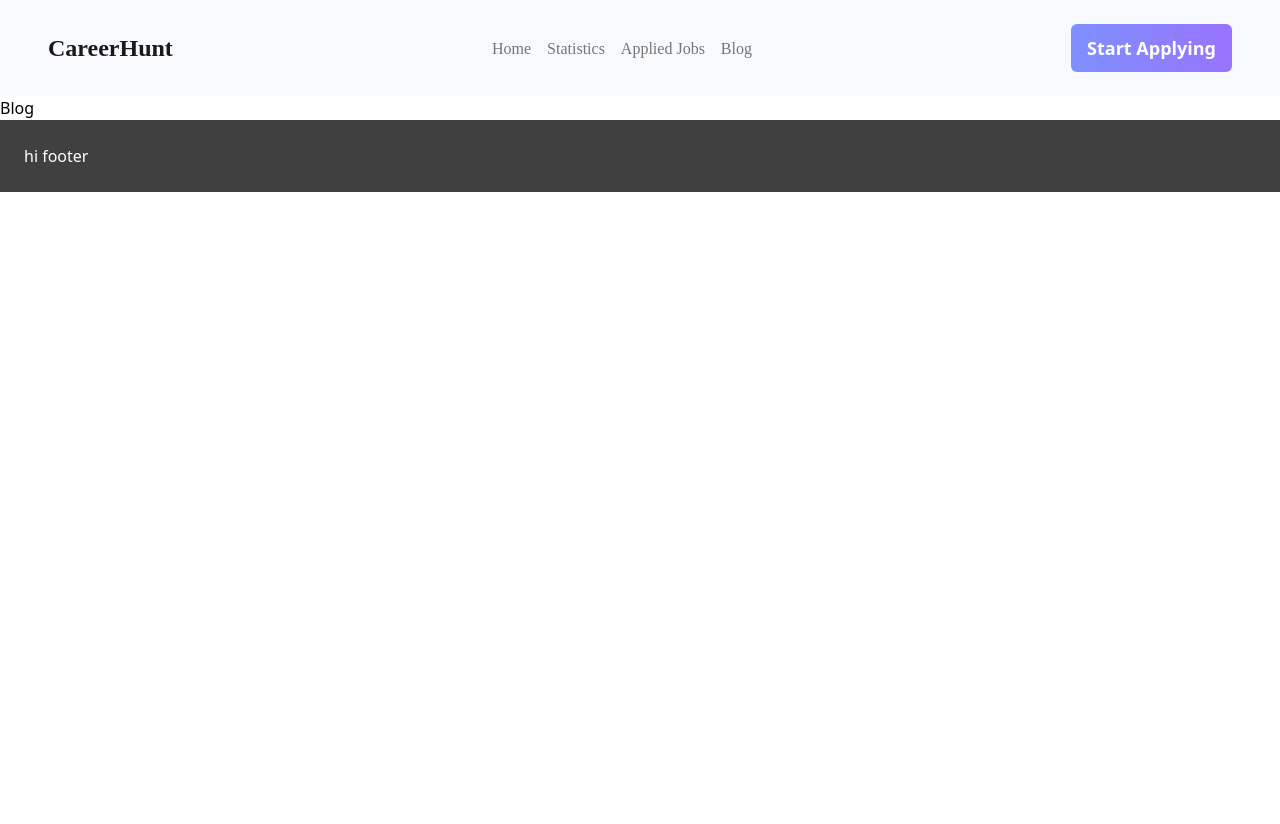
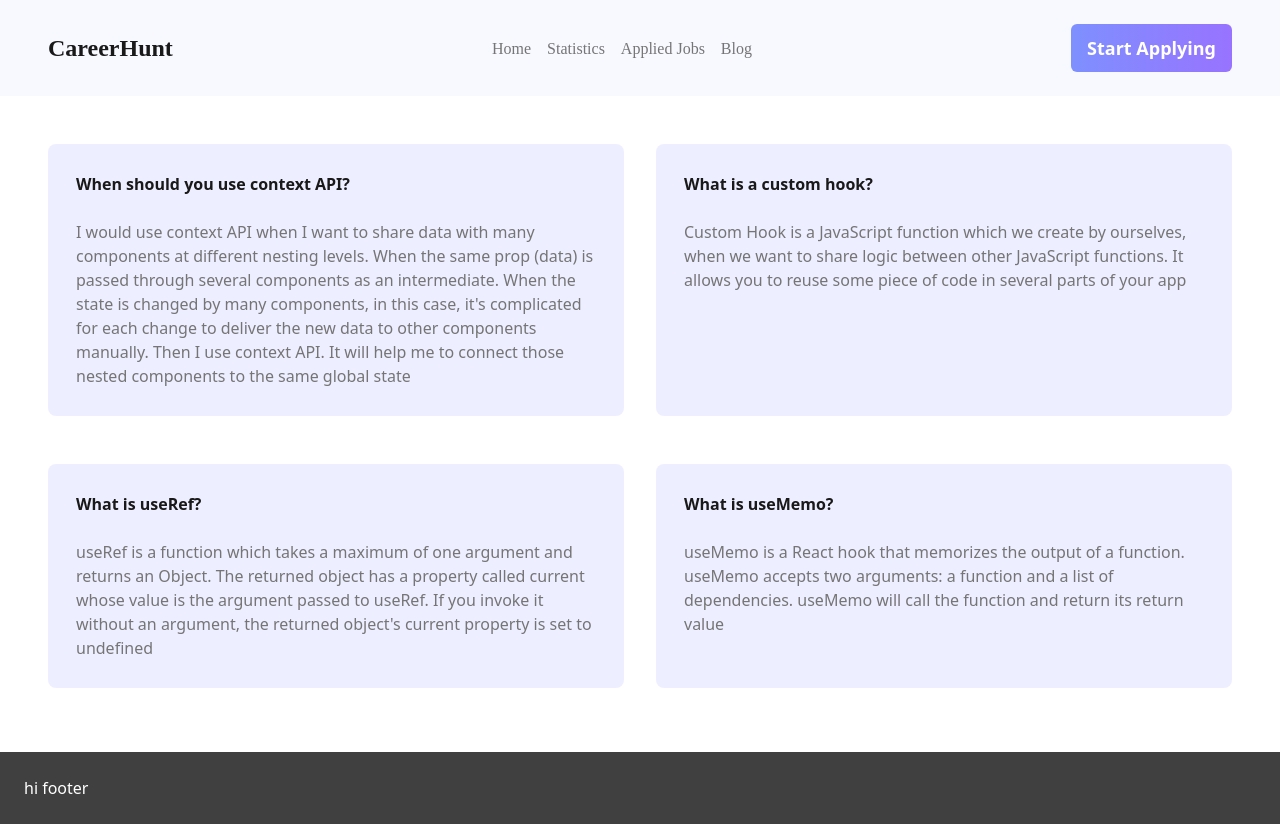
Before and after one commit to eh-munna/jobHunt, a React (Vite) app: page /blog in a window 1280 px wide. Before the commit the page ends 800 px from the top, so only its background shows below. Built offline with nearby package versions, Linux system fonts and the light colour scheme.

Commit message:
show all feature implemented

```diff
--- a/src/components/AppliedJobs/AppliedJobs.jsx
+++ b/src/components/AppliedJobs/AppliedJobs.jsx
@@ -1,5 +1,5 @@
 import React from 'react';
-import { Link } from 'react-router-dom';
+import { Link, useLoaderData } from 'react-router-dom';
 import Button from '../Button/Button';
 import JobTag from '../JobTag/JobTag';
 import JobLocation from '../JobLocation/JobLocation';
@@ -8,12 +8,13 @@ import CardHeading from '../CardHeading/CardHeading';
 import Salary from '../Salary/Salary';
 
 const AppliedJobs = () => {
+  const jobs = useLoaderData();
+  console.log(jobs);
   return (
     <div>
       <div>
         <img src="here is image" alt="" />
       </div>
-
       <div>
         <CardHeading>Technical</CardHeading>
         <CompanyName>Google LLC</CompanyName>
--- a/src/components/Blog/Blog.jsx
+++ b/src/components/Blog/Blog.jsx
@@ -1,7 +1,55 @@
 import React from 'react';
 
 const Blog = () => {
-  return <div>Blog</div>;
+  return (
+    <div className="container mx-auto py-4 md:py-0 px-6 md:px-12">
+      <div className="grid grid-cols-1 md:grid-cols-2 gap-4 md:gap-8 py-7 md:py-12">
+        <div className="p-7 mb-4 rounded-lg bg-[#edeeff] space-y-4 md:space-y-6">
+          <h3 className="text-[#1A1919] font-semibold">
+            When should you use context API?
+          </h3>
+          <p className="text-[#757575]">
+            I would use context API when I want to share data with many
+            components at different nesting levels. When the same prop (data) is
+            passed through several components as an intermediate. When the state
+            is changed by many components, in this case, it's complicated for
+            each change to deliver the new data to other components manually.
+            Then I use context API. It will help me to connect those nested
+            components to the same global state
+          </p>
+        </div>
+        <div className="p-7 mb-4 rounded-lg bg-[#edeeff] space-y-4 md:space-y-6">
+          <h3 className="text-[#1A1919] font-semibold">
+            What is a custom hook?
+          </h3>
+          <p className="text-[#757575]">
+            Custom Hook is a JavaScript function which we create by ourselves,
+            when we want to share logic between other JavaScript functions. It
+            allows you to reuse some piece of code in several parts of your app
+          </p>
+        </div>
+        <div className="p-7 mb-4 rounded-lg bg-[#edeeff] space-y-4 md:space-y-6">
+          <h3 className="text-[#1A1919] font-semibold">What is useRef?</h3>
+          <p className="text-[#757575]">
+            useRef is a function which takes a maximum of one argument and
+            returns an Object. The returned object has a property called current
+            whose value is the argument passed to useRef. If you invoke it
+            without an argument, the returned object's current property is set
+            to undefined
+          </p>
+        </div>
+        <div className="p-7 mb-4 rounded-lg bg-[#edeeff] space-y-4 md:space-y-6">
+          <h3 className="text-[#1A1919] font-semibold">What is useMemo?</h3>
+          <p className="text-[#757575]">
+            useMemo is a React hook that memorizes the output of a function.
+            useMemo accepts two arguments: a function and a list of
+            dependencies. useMemo will call the function and return its return
+            value
+          </p>
+        </div>
+      </div>
+    </div>
+  );
 };
 
 export default Blog;
--- a/src/components/Button/Button.jsx
+++ b/src/components/Button/Button.jsx
@@ -2,7 +2,7 @@ import React, { Children } from 'react';
 
 const Button = ({ children }) => {
   return (
-    <button className="rounded-md p-2 md:p-4 text-[#ffffff] leading-4 font-bold text-lg bg-gradient-to-r from-[#7E90FE] from-0% to-[#9873FF] to-100%">
+    <button className="capitalize rounded-md p-2 md:p-4 text-[#ffffff] leading-4 font-bold text-lg bg-gradient-to-r from-[#7E90FE] from-0% to-[#9873FF] to-100%">
       {children}
     </button>
   );
--- a/src/components/FeaturedJobs/FeaturedJobs.jsx
+++ b/src/components/FeaturedJobs/FeaturedJobs.jsx
@@ -1,11 +1,16 @@
-import React from 'react';
+import React, { useState } from 'react';
 import HomeHeading from '../HomeHeading/HomeHeading';
 import HomeDesc from '../HomeDesc/HomeDesc';
 import Jobs from '../Jobs/Jobs';
+import Button from '../Button/Button';
 
 const FeaturedJobs = ({ jobs }) => {
+  const [showAll, setShowAll] = useState(false);
+  const handleShowAll = () => {
+    setShowAll(true);
+  };
   return (
-    <div>
+    <div className="mb-16">
       <div className="pb-6 md:pb-10 text-center  space-y-2 md:space-y-5">
         <HomeHeading>Featured Jobs</HomeHeading>
         <HomeDesc>
@@ -14,9 +19,14 @@ const FeaturedJobs = ({ jobs }) => {
         </HomeDesc>
       </div>
       <div className="grid grid-cols-1 md:grid-cols-2 gap-8 justify-between">
-        {jobs.map((job) => (
+        {jobs.slice(0, showAll ? 6 : 4).map((job) => (
           <Jobs key={job.id} job={job}></Jobs>
         ))}
+      </div>
+      <div className="mt-10 text-center">
+        <span onClick={handleShowAll}>
+          <Button>Show all jobs</Button>
+        </span>
       </div>
     </div>
   );
--- a/src/components/Home/Home.jsx
+++ b/src/components/Home/Home.jsx
@@ -3,6 +3,7 @@ import { useLoaderData } from 'react-router-dom';
 import HomeBanner from '../HomeBanner/HomeBanner';
 import JobCategory from '../JobCategory/JobCategory';
 import FeaturedJobs from '../FeaturedJobs/FeaturedJobs';
+import Button from '../Button/Button';
 
 const Home = () => {
   const loadedCategory = useLoaderData();
--- a/src/components/JobDetails/JobDetails.jsx
+++ b/src/components/JobDetails/JobDetails.jsx
@@ -2,21 +2,20 @@ import React, { useEffect, useState } from 'react';
 import { useLoaderData, useNavigate, useParams } from 'react-router-dom';
 import vector from '../../images/Vector.png';
 import vector1 from '../../images/Vector-1.png';
+import { addToDb } from '../../utilities/fakedb';
 
 const JobDetails = () => {
   const { jobs } = useLoaderData();
   const detailsId = useParams();
   const [details, setDetails] = useState({});
   const navigate = useNavigate();
+  const [cart, setCart] = useState([]);
   useEffect(() => {
-    // fetch('/jobs.json')
-    //   .then((res) => res.json())
-    //   .then((data) => setDetails(data));
     const targetJob = jobs.find((job) => job.id == detailsId.id);
     setDetails(targetJob);
-  }, [jobs]);
+  }, [detailsId]);
   const {
-    company_name,
+    id,
     job_description,
     job_responsibility,
     educational_requirements,
@@ -27,6 +26,11 @@ const JobDetails = () => {
     salary,
     address,
   } = details;
+
+  const addHandler = (id) => {
+    addToDb(id);
+  };
+
   return (
     <div>
       <div className="bg-[#f8f9ff] py-20 relative">
@@ -202,7 +206,7 @@ const JobDetails = () => {
             </div>
           </div>
           <button
-            onClick={() => navigate(`/applied-jobs`)}
+            onClick={() => addHandler(id)}
             className="w-full capitalize rounded-md p-2 md:p-4 text-[#ffffff] leading-4 font-bold text-lg bg-gradient-to-r from-[#7E90FE] from-0% to-[#9873FF] to-100%"
           >
             Apply now
--- /dev/null
+++ b/src/loaders/jobLoaders.js
@@ -0,0 +1,26 @@
+import { getShoppingCart } from '../utilities/fakedb';
+
+const jobLoaders = async () => {
+  const loadedProducts = await fetch('jobs.json');
+  const products = await loadedProducts.json();
+
+  // if cart data is in database then we have to use async await to asynchronous
+
+  const storedCart = getShoppingCart();
+  // const savedCart = [];
+  // for (const id in storedCart) {
+  //   const addedProduct = products.find((product) => product.id === id);
+  //   if (addedProduct) {
+  //     const quantity = storedCart[id];
+  //     addedProduct.quantity = quantity;
+  //     savedCart.push(addedProduct);
+  //   }
+  // }
+  // if we need to return 2 items as return we have to wrap them in an array or in an object
+  // return [products, savedCart];
+  // return {products, savedCart};
+  // return savedCart;
+  return storedCart;
+};
+
+export default jobLoaders;
--- a/src/main.jsx
+++ b/src/main.jsx
@@ -9,6 +9,7 @@ import Statistics from './components/Statistics/Statistics';
 import AppliedJobs from './components/AppliedJobs/AppliedJobs';
 import Blog from './components/Blog/Blog';
 import JobDetails from './components/JobDetails/JobDetails';
+import jobLoaders from './loaders/jobLoaders';
 
 const router = createBrowserRouter([
   {
@@ -30,8 +31,9 @@ const router = createBrowserRouter([
         element: <Statistics></Statistics>,
       },
       {
-        path: '/applied-jobs',
+        path: 'applied-jobs',
         element: <AppliedJobs />,
+        loader: () => fetch('/jobs.json'),
       },
       {
         path: '/blog',
--- /dev/null
+++ b/src/utilities/fakedb.js
@@ -0,0 +1,44 @@
+// use local storage to manage cart data
+const addToDb = id => {
+    let shoppingCart = getShoppingCart();
+    // add quantity
+    const quantity = shoppingCart[id];
+    if (!quantity) {
+        shoppingCart[id] = 1;
+    }
+    else {
+        const newQuantity = quantity + 1;
+        shoppingCart[id] = newQuantity;
+    }
+    localStorage.setItem('shopping-cart', JSON.stringify(shoppingCart));
+}
+
+const removeFromDb = id => {
+    const shoppingCart = getShoppingCart();
+    if (id in shoppingCart) {
+        delete shoppingCart[id];
+        localStorage.setItem('shopping-cart', JSON.stringify(shoppingCart));
+    }
+}
+
+const getShoppingCart = () => {
+    let shoppingCart = {};
+
+    //get the shopping cart from local storage
+    const storedCart = localStorage.getItem('shopping-cart');
+    if (storedCart) {
+        shoppingCart = JSON.parse(storedCart);
+    }
+    return shoppingCart;
+}
+
+const deleteShoppingCart = () => {
+    localStorage.removeItem('shopping-cart');
+}
+
+export {
+    addToDb,
+    removeFromDb,
+    getShoppingCart,
+    deleteShoppingCart
+}
```
